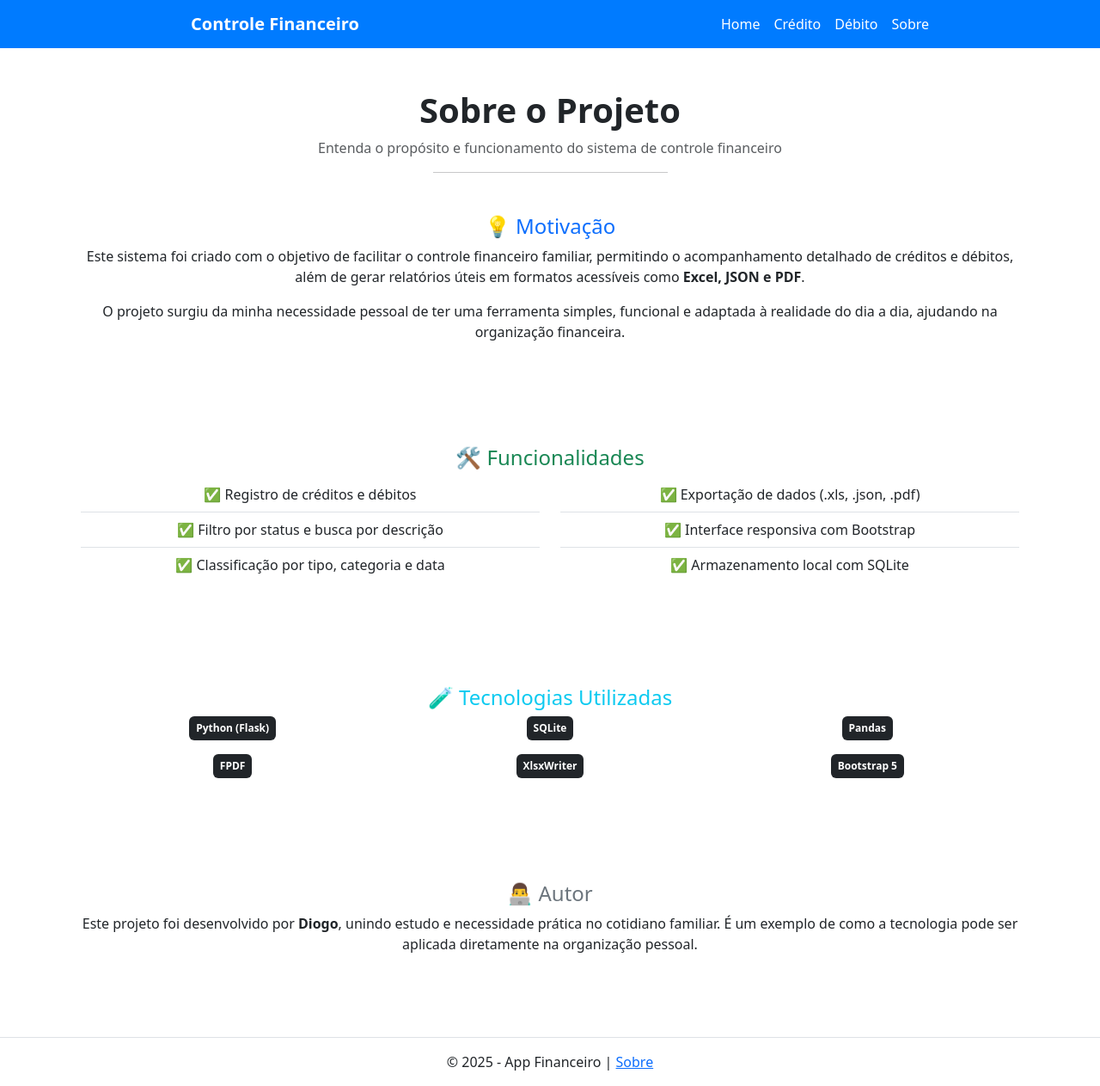
After one commit to diogobraganascimento/controle-financeiro, a Flask app: page /about in a window 1280 px wide. The commit adds this page. Shown: the whole page at 86% size. Run offline with Flask 3, Linux system fonts and the light colour scheme.

Commit message:
Atualização: Criado a página Sobre

```diff
--- a/app.py
+++ b/app.py
@@ -113,6 +113,12 @@ def debito():
     return render_template("debito.html", debitos=debitos)
 
 
+# Rota para a página About
+@app.route("/about")
+def about():
+    return render_template("about.html")
+
+
 # Rota para editar dados da tabela de crédito
 @app.route("/editar_credito/<int:id>", methods=["GET", "POST"])
 def editar_credito(id):
@@ -206,6 +212,7 @@ def atualizar_status_debito(id):
     return redirect(url_for('debito'))
 
 
+# Rota para exportação dados em formatos PDF, JSON e XLS
 @app.route('/exportar/<formato>')
 def exportar_dados(formato):
     conexao = sqlite3.connect('financeiro.db')
--- /dev/null
+++ b/templates/about.html
@@ -0,0 +1,68 @@
+{% extends 'base.html' %}
+
+{% block title %}Sobre - Controle Financeiro{% endblock %}
+
+{% block content %}
+    <div class="container mt-5 mb-5">
+        <div class="text-center mb-4">
+            <h1 class="fw-bold">Sobre o Projeto</h1>
+            <p class="text-muted">Entenda o propósito e funcionamento do sistema de controle financeiro</p>
+            <hr class="w-25 mx-auto">
+        </div>
+        <br>
+        <div class="mb-4">
+            <h4 class="text-primary">💡 Motivação</h4>
+            <p>
+                Este sistema foi criado com o objetivo de facilitar o controle financeiro familiar, permitindo o acompanhamento detalhado de
+                créditos e débitos, além de gerar relatórios úteis em formatos acessíveis como <strong>Excel, JSON e PDF</strong>.
+            </p>
+            <p>
+                O projeto surgiu da minha necessidade pessoal de ter uma ferramenta simples, funcional e adaptada à realidade do dia a dia,
+                ajudando na organização financeira.
+            </p>
+        </div>
+        <br><br><br><br>
+
+        <div class="mb-4">
+            <h4 class="text-success">🛠 Funcionalidades</h4>
+            <div class="row">
+                <div class="col-md-6">
+                    <ul class="list-group list-group-flush">
+                        <li class="list-group-item">✅ Registro de créditos e débitos</li>
+                        <li class="list-group-item">✅ Filtro por status e busca por descrição</li>
+                        <li class="list-group-item">✅ Classificação por tipo, categoria e data</li>
+                    </ul>
+                </div>
+                <div class="col-md-6">
+                    <ul class="list-group list-group-flush">
+                        <li class="list-group-item">✅ Exportação de dados (.xls, .json, .pdf)</li>
+                        <li class="list-group-item">✅ Interface responsiva com Bootstrap</li>
+                        <li class="list-group-item">✅ Armazenamento local com SQLite</li>
+                    </ul>
+                </div>
+            </div>
+        </div>
+
+        <br><br><br><br>
+        <div class="mb-4">
+            <h4 class="text-info">🧪 Tecnologias Utilizadas</h4>
+            <div class="row row-cols-2 row-cols-md-3 g-3">
+                <div class="col"><span class="badge bg-dark p-2">Python (Flask)</span></div>
+                <div class="col"><span class="badge bg-dark p-2">SQLite</span></div>
+                <div class="col"><span class="badge bg-dark p-2">Pandas</span></div>
+                <div class="col"><span class="badge bg-dark p-2">FPDF</span></div>
+                <div class="col"><span class="badge bg-dark p-2">XlsxWriter</span></div>
+                <div class="col"><span class="badge bg-dark p-2">Bootstrap 5</span></div>
+            </div>
+        </div>
+        <br><br><br><br>
+        <div class="mb-4">
+            <h4 class="text-secondary">👨‍💻 Autor</h4>
+            <p>
+                Este projeto foi desenvolvido por <strong>Diogo</strong>, unindo estudo e necessidade prática no cotidiano familiar.
+                É um exemplo de como a tecnologia pode ser aplicada diretamente na organização pessoal.
+            </p>
+        </div>
+    </div>
+
+{% endblock %}
--- a/templates/includes/footer.html
+++ b/templates/includes/footer.html
@@ -1,3 +1,5 @@
-<footer class="text-center p-3 mt-4" style="background-color: #f8f9fa;">
-    <p class="mb-0">&copy; 2025 - Controle Financeiro</p>
+<footer class="text-center mt-5 py-3 border-top">
+    <p class="mb-0">
+        &copy; 2025 - App Financeiro | <a href="{{ url_for('about') }}">Sobre</a>
+    </p>
 </footer>
--- a/templates/includes/navbar.html
+++ b/templates/includes/navbar.html
@@ -17,6 +17,9 @@
                 <li class="nav-item">
                     <a class="nav-link text-white" href="{{ url_for('debito') }}">Débito</a>
                 </li>
+                <li class="nav-item">
+                    <a class="nav-link text-white" href="{{ url_for('about') }}">Sobre</a>
+                </li>
             </ul>
         </div>
     </div>
```
